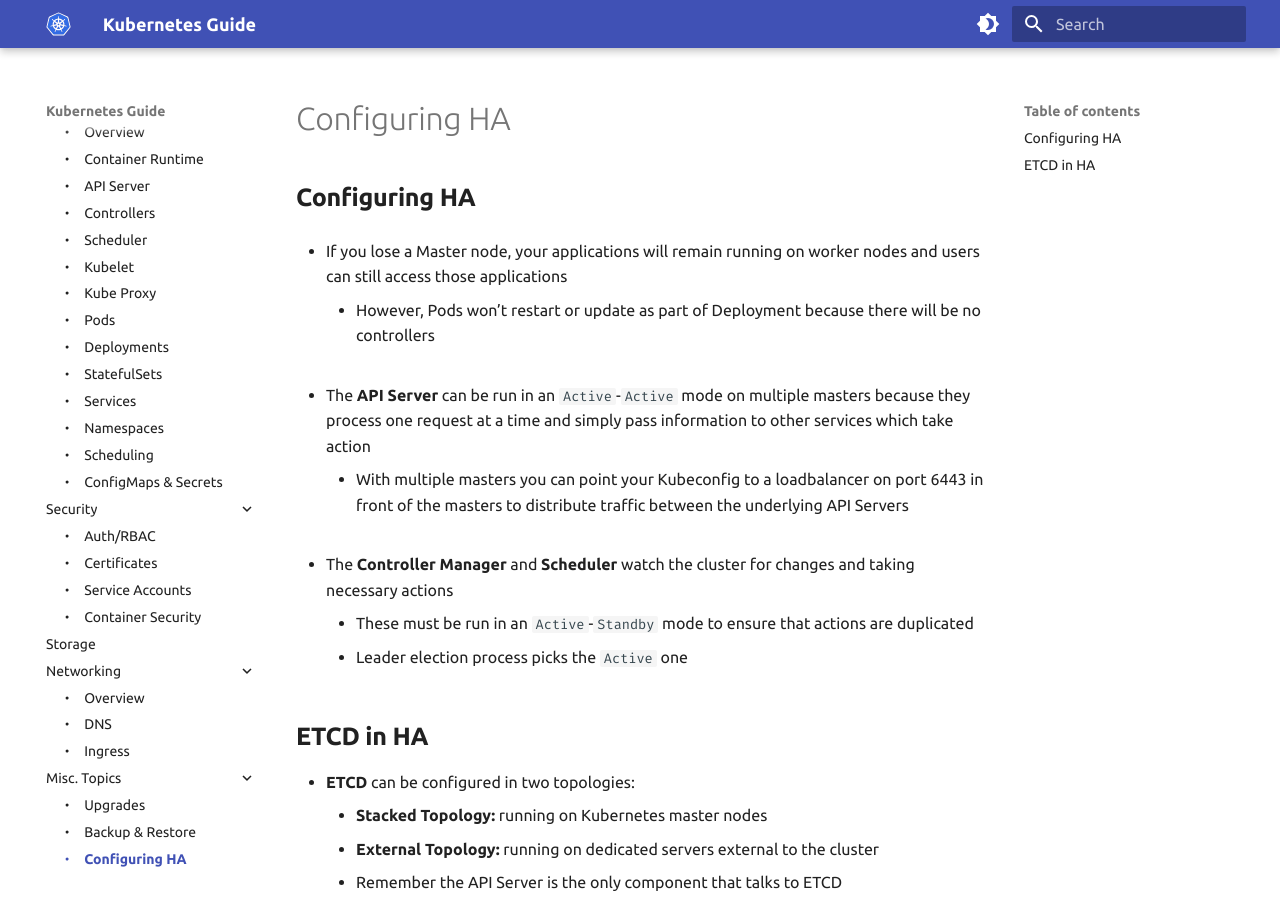
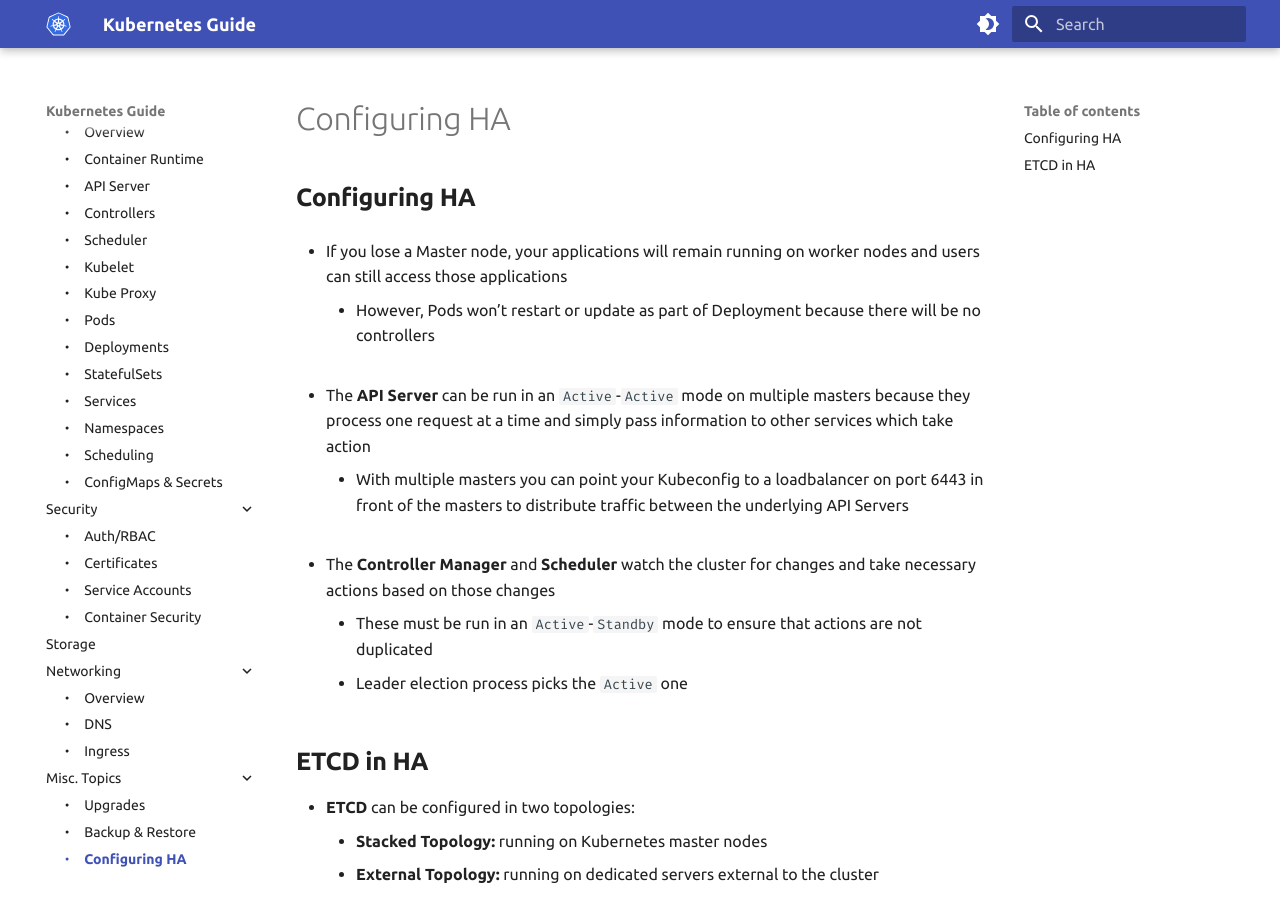
Before and after one commit to Braundo/kubernetes-guide, an MkDocs documentation site: the page built from docs/misc/ha.md, in a window 1280 px wide and 900 px high. Built offline with MkDocs 1.6.1 and Material for MkDocs 9.7.7, drawn with Linux system fonts in a browser that asks for light colours.

Commit message:
small changes

```diff
--- a/docs/misc/ha.md
+++ b/docs/misc/ha.md
@@ -11,8 +11,8 @@
     - With multiple masters you can point your Kubeconfig to a loadbalancer on port 6443 in front of the masters to distribute traffic between the underlying API Servers
 <br><br>
 
-- The **Controller Manager** and **Scheduler** watch the cluster for changes and taking necessary actions
-    - These must be run in an `Active`-`Standby` mode to ensure that actions are duplicated
+- The **Controller Manager** and **Scheduler** watch the cluster for changes and take necessary actions based on those changes
+    - These must be run in an `Active`-`Standby` mode to ensure that actions are not duplicated
     - Leader election process picks the `Active` one
 
 ## ETCD in HA
```
